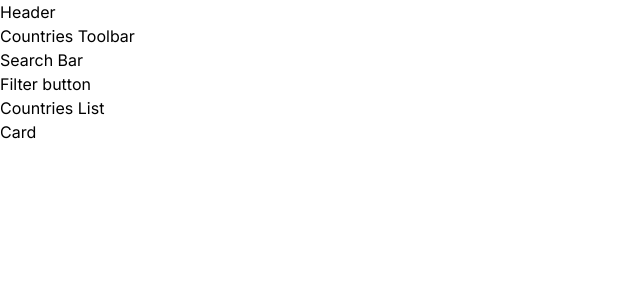
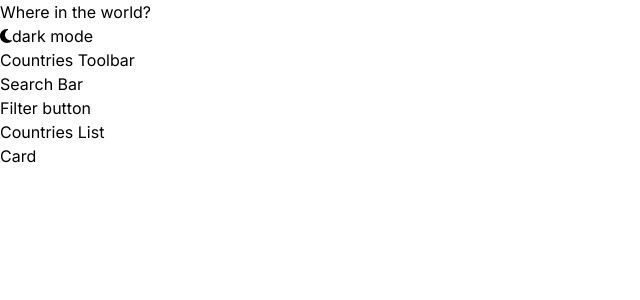
Before and after one commit to IEdiong/countries-app, a Next.js app: page / in a window 1280 px wide. Shown: the top 300 px of the page, without its empty margins (0-640 px from the left). Built offline with nearby package versions, Linux system fonts and the light colour scheme.

Commit message:
add fontawesome icon

```diff
--- a/package.json
+++ b/package.json
@@ -11,10 +11,14 @@
     "prepare": "husky install"
   },
   "dependencies": {
+    "@fortawesome/fontawesome-svg-core": "^6.4.0",
+    "@fortawesome/free-solid-svg-icons": "^6.4.0",
+    "@fortawesome/react-fontawesome": "^0.2.0",
     "@types/node": "20.1.2",
     "@types/react": "18.2.6",
     "@types/react-dom": "18.2.4",
     "autoprefixer": "10.4.14",
+    "babel-plugin-macros": "^3.1.0",
     "eslint": "8.40.0",
     "eslint-config-next": "13.4.1",
     "next": "13.4.1",
--- /dev/null
+++ b/src/app/components/header.tsx
@@ -0,0 +1,24 @@
+import { FontAwesomeIcon } from '@fortawesome/react-fontawesome';
+import { faMoon } from '@fortawesome/free-solid-svg-icons';
+// import { MoonIcon } from './ui/icon';
+
+const Header = () => {
+  return (
+    <header className="w-full">
+      <div className="shadow-md w-full px-4 bg-white">
+        <div className="container mx-auto flex items-center justify-between py-10 ">
+          <h1 className="font-extrabold dark:text-white">
+            Where in the world?
+          </h1>
+
+          <button className="capitalize flex gap-2 items-center">
+            <FontAwesomeIcon icon={faMoon} />
+            <span>dark mode</span>
+          </button>
+        </div>
+      </div>
+    </header>
+  );
+};
+
+export default Header;
--- a/src/app/components/ui/header.tsx
+++ /dev/null
@@ -1,5 +0,0 @@
-const Header = () => {
-  return <header>Header</header>;
-};
-
-export default Header;
--- /dev/null
+++ b/src/app/components/ui/icon.tsx
@@ -0,0 +1,6 @@
+import { FontAwesomeIcon } from '@fortawesome/react-fontawesome';
+import { faMoon } from '@fortawesome/free-solid-svg-icons';
+
+export const MoonIcon = function () {
+  return <FontAwesomeIcon icon={faMoon} />;
+};
--- a/src/app/layout.tsx
+++ b/src/app/layout.tsx
@@ -1,6 +1,10 @@
 import './globals.css';
 import { Inter } from 'next/font/google';
-import Header from '@/components/ui/header';
+import Header from '@/components/header';
+import Script from 'next/script';
+import { config } from '@fortawesome/fontawesome-svg-core';
+import '@fortawesome/fontawesome-svg-core/styles.css';
+config.autoAddCss = false;
 
 const inter = Inter({ subsets: ['latin'] });
 
@@ -20,6 +24,7 @@ export default function RootLayout({
         <Header />
         {children}
       </body>
+      <Script src="https://kit.fontawesome.com/ac47983efe.js" />
     </html>
   );
 }
```
Also changed, not shown: 1 other file (tests, documents, lock files or other folders).
